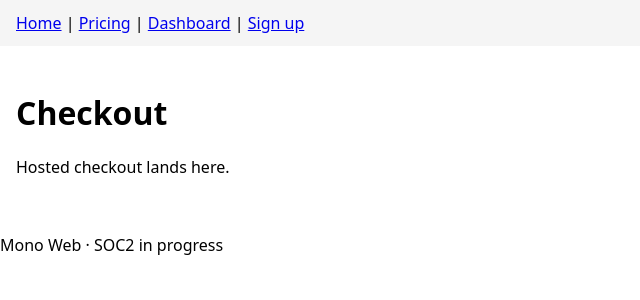
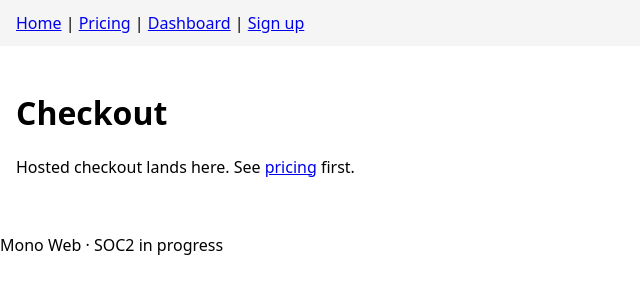
Before and after one commit to ArchAstroEvals/enterprise-mono, a Next.js app in the folder apps/web/: page /checkout in a window 1280 px wide. Shown: the top 300 px of the page, without its empty margins (0-640 px from the left). Built offline with nearby package versions, Linux system fonts and the light colour scheme.

Commit message:
Checkout links pricing

```diff
--- a/apps/web/app/checkout/page.jsx
+++ b/apps/web/app/checkout/page.jsx
@@ -4,7 +4,9 @@ export default function Checkout() {
   return (
     <div>
       <h1>Checkout</h1>
-      <p>Hosted checkout lands here.</p>
+      <p>
+        Hosted checkout lands here. See <a href="/pricing">pricing</a> first.
+      </p>
     </div>
   );
 }
```
